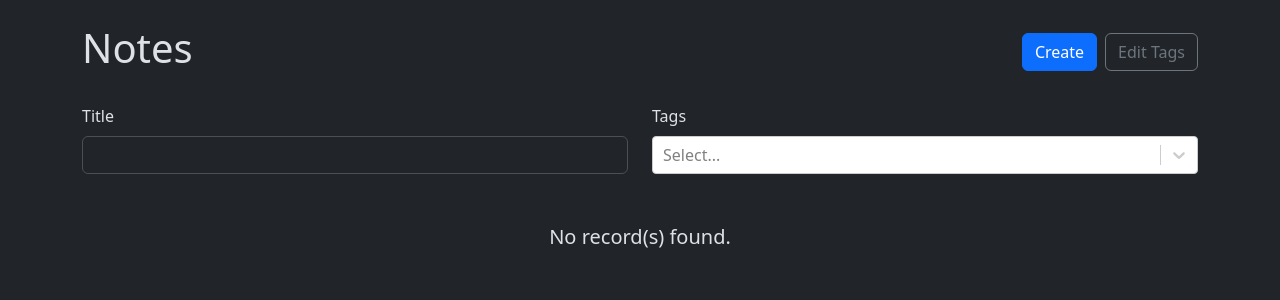
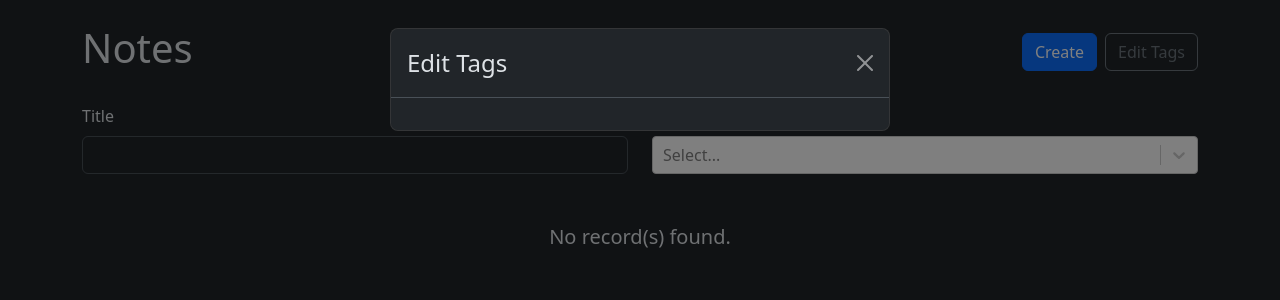
Before and after one commit to alonzojoe/react-notes-ts, a React (Vite) app: page / in a window 1280 px wide. Both pictures are taken after a click on the button "Edit Tags". Shown: the top 300 px of the page. Built offline with nearby package versions, Linux system fonts and the light colour scheme.

Commit message:
feat: create ui ux and for Edit Tag, use Modal and display each tag as input text in modal with remove button

```diff
--- a/src/pages/NoteList/NoteList.tsx
+++ b/src/pages/NoteList/NoteList.tsx
@@ -2,6 +2,7 @@ import { useMemo, useState } from "react";
 import { Row, Col, Stack, Button, Form, Card, Badge } from "react-bootstrap";
 import ReactSelect from "react-select";
 import { NoteCard } from "./components/NoteCard";
+import EditTagsModal from "./components/EditTagsModal";
 import { Link } from "react-router-dom";
 import { Tag, Note } from "../../App";
 
@@ -13,6 +14,7 @@ type NoteListProps = {
 const NoteList = ({ availableTags, notes }: NoteListProps) => {
   const [selectedTags, setSelectedTags] = useState<Tag[]>([]);
   const [title, setTitle] = useState("");
+  const [isOpen, setIsOpen] = useState(false);
 
   const filteredNotes = useMemo(() => {
     return notes.filter((note) => {
@@ -27,6 +29,10 @@ const NoteList = ({ availableTags, notes }: NoteListProps) => {
     });
   }, [title, selectedTags, notes]);
 
+  const handleClose = () => {
+    setIsOpen(false);
+  };
+
   return (
     <>
       <Row className="align-items-center mb-4">
@@ -38,7 +44,9 @@ const NoteList = ({ availableTags, notes }: NoteListProps) => {
             <Link to="/new">
               <Button variant="primary">Create</Button>
             </Link>
-            <Button variant="outline-secondary">Edit Tags</Button>
+            <Button variant="outline-secondary" onClick={() => setIsOpen(true)}>
+              Edit Tags
+            </Button>
           </Stack>
         </Col>
       </Row>
@@ -91,6 +99,11 @@ const NoteList = ({ availableTags, notes }: NoteListProps) => {
           ))}
         </Row>
       )}
+      <EditTagsModal
+        show={isOpen}
+        handleClose={handleClose}
+        availableTags={availableTags}
+      />
     </>
   );
 };
--- /dev/null
+++ b/src/pages/NoteList/components/EditTagsModal.tsx
@@ -0,0 +1,36 @@
+import { Button, Col, Form, Modal, Row, Stack } from "react-bootstrap";
+import { Tag } from "../../../App";
+
+type EditTagsProps = {
+  availableTags: Tag[];
+  show: boolean;
+  handleClose: () => void;
+};
+
+const EditTagsModal = ({ availableTags, show, handleClose }: EditTagsProps) => {
+  return (
+    <Modal show={show} onHide={handleClose}>
+      <Modal.Header closeButton>
+        <Modal.Title>Edit Tags</Modal.Title>
+      </Modal.Header>
+      <Modal.Body>
+        <Form>
+          <Stack gap={2}>
+            {availableTags.map((tag) => (
+              <Row key={tag.id}>
+                <Col>
+                  <Form.Control type="text" value={tag.label} />
+                </Col>
+                <Col xs="auto">
+                  <Button variant="outline-danger">&times;</Button>
+                </Col>
+              </Row>
+            ))}
+          </Stack>
+        </Form>
+      </Modal.Body>
+    </Modal>
+  );
+};
+
+export default EditTagsModal;
```
